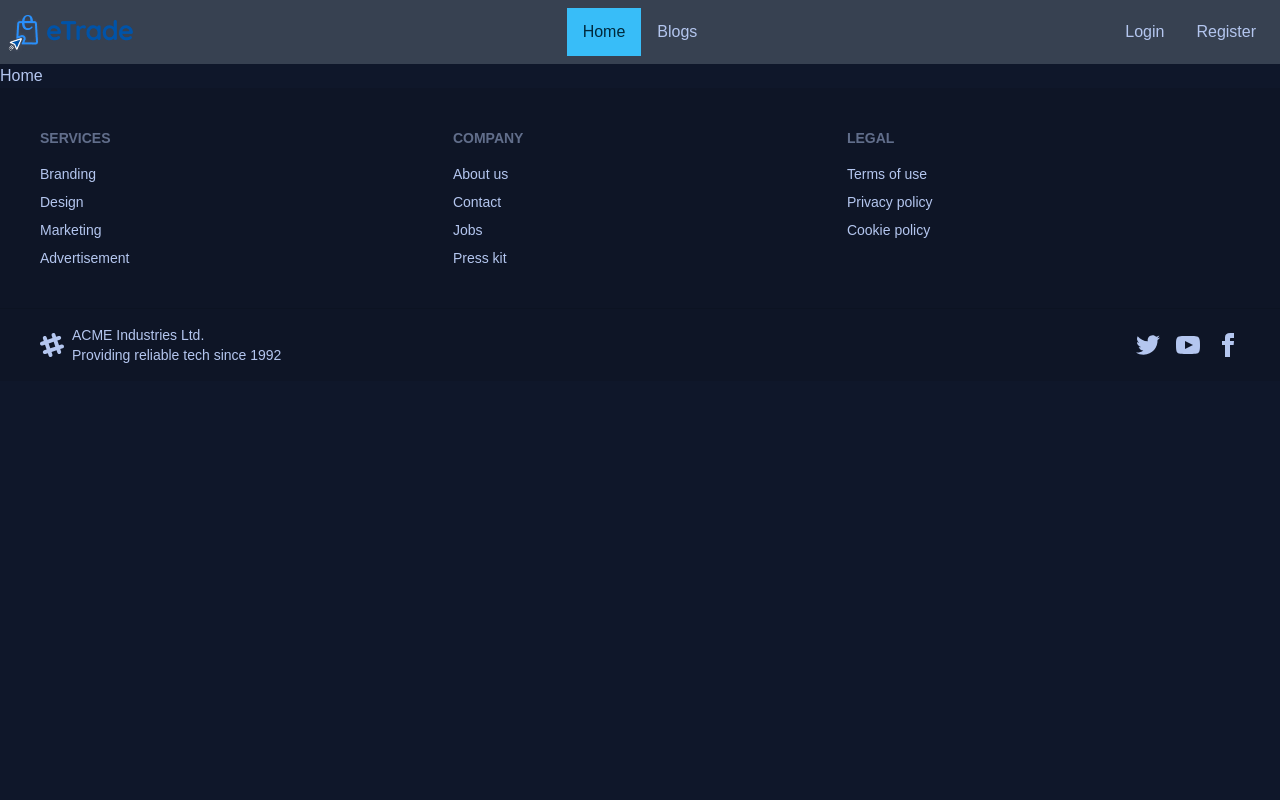
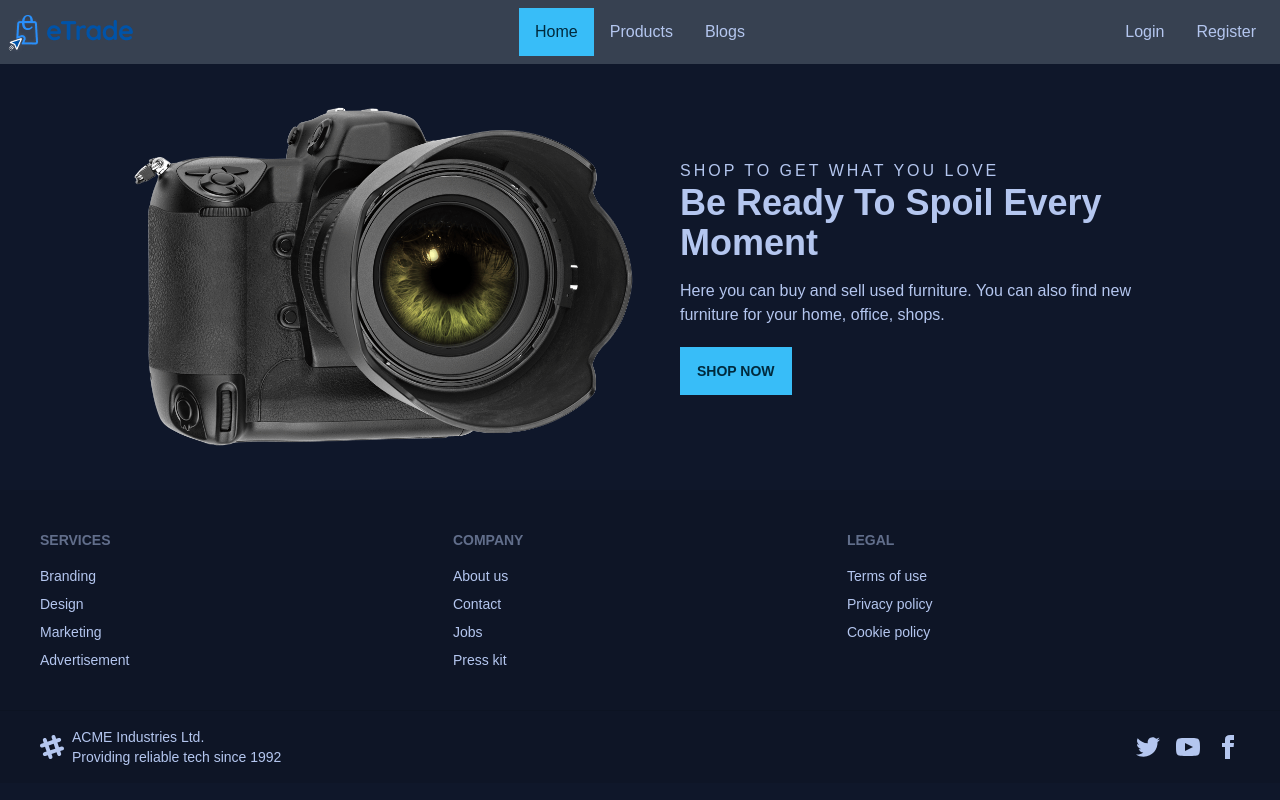
Before and after one commit to MarufAlAslam/mern-product-resale-client, a React (Create React App) app: page / in a window 1280 px wide. Built offline with nearby package versions, Linux system fonts and the light colour scheme.

Commit message:
banner done

```diff
--- a/package.json
+++ b/package.json
@@ -6,6 +6,7 @@
     "@testing-library/jest-dom": "^5.16.5",
     "@testing-library/react": "^13.4.0",
     "@testing-library/user-event": "^13.5.0",
+    "aos": "^2.3.4",
     "daisyui": "^2.42.0",
     "react": "^18.2.0",
     "react-dom": "^18.2.0",
--- a/src/App.js
+++ b/src/App.js
@@ -4,6 +4,7 @@ import Blogs from './Pages/Blogs/Blogs';
 import Broken from './Pages/Broken/Broken';
 import Home from './Pages/Home/Home';
 import Main from './Pages/Main/Main';
+import Products from './Pages/Products/Products';
 
 function App() {
   // routes will be here
@@ -22,6 +23,10 @@ function App() {
           element: <Blogs></Blogs>
         },
         {
+          path: 'products',
+          element: <Products></Products>
+        },
+        {
           path: '*',
           element: <Broken></Broken>,
         }
--- /dev/null
+++ b/src/Pages/Home/Banner/Banner.css
@@ -0,0 +1,3 @@
+.lsp-3 {
+    letter-spacing: 3px;
+}
--- /dev/null
+++ b/src/Pages/Home/Banner/Banner.js
@@ -0,0 +1,32 @@
+import React from 'react';
+import { Link } from 'react-router-dom';
+import banner from './banner.png'
+import './Banner.css'
+
+
+const Banner = () => {
+    return (
+        <div className='py-10 px-6 lg:w-5/6 w-full mx-auto'>
+            <div className='flex justify-between items-center'>
+                <div className='lg:w-1/2 w-full' data-aos="fade-up" data-aos-delay="500">
+                    <img src={banner} alt="" />
+                </div>
+                <div className='lg:w-1/2 lg:pl-10 w-full' data-aos="fade-up">
+                    <h3 className='lsp-3'>SHOP TO GET WHAT YOU LOVE</h3>
+                    <h1 className='text-4xl font-bold mb-4'>Be Ready To Spoil Every Moment</h1>
+                    <p>
+                        Here you can buy and sell used furniture. You can also find new furniture for your home, office, shops.
+                    </p>
+
+                    <Link to='products' className='btn btn-primary rounded-none mt-5'>
+                        SHOP NOW
+                    </Link>
+
+                </div>
+
+            </div>
+        </div>
+    );
+};
+
+export default Banner;
--- a/src/Pages/Home/Home.js
+++ b/src/Pages/Home/Home.js
@@ -1,9 +1,18 @@
-import React from 'react';
+import React, { useEffect } from 'react';
+import Banner from './Banner/Banner';
+import AOS from 'aos';
+import 'aos/dist/aos.css';
 
 const Home = () => {
+
+    useEffect(() => {
+        AOS.init()
+        document.title = 'Home | Furniture';
+    }, []);
+
     return (
         <div>
-            Home
+            <Banner></Banner>
         </div>
     );
 };
--- /dev/null
+++ b/src/Pages/Products/Products.js
@@ -0,0 +1,11 @@
+import React from 'react';
+
+const Products = () => {
+    return (
+        <div>
+            Products will be added here
+        </div>
+    );
+};
+
+export default Products;
--- a/src/Shared/Header/Header.js
+++ b/src/Shared/Header/Header.js
@@ -31,6 +31,11 @@ const Header = () => {
                             </NavLink>
                         </li>
                         <li>
+                            <NavLink to='products'>
+                                Products
+                            </NavLink>
+                        </li>
+                        <li>
                             <NavLink to='blogs'>
                                 Blogs
                             </NavLink>
```
Also changed, not shown: src/Pages/Home/Banner/banner.png (added), 1 other file (tests, documents, lock files or other folders).
